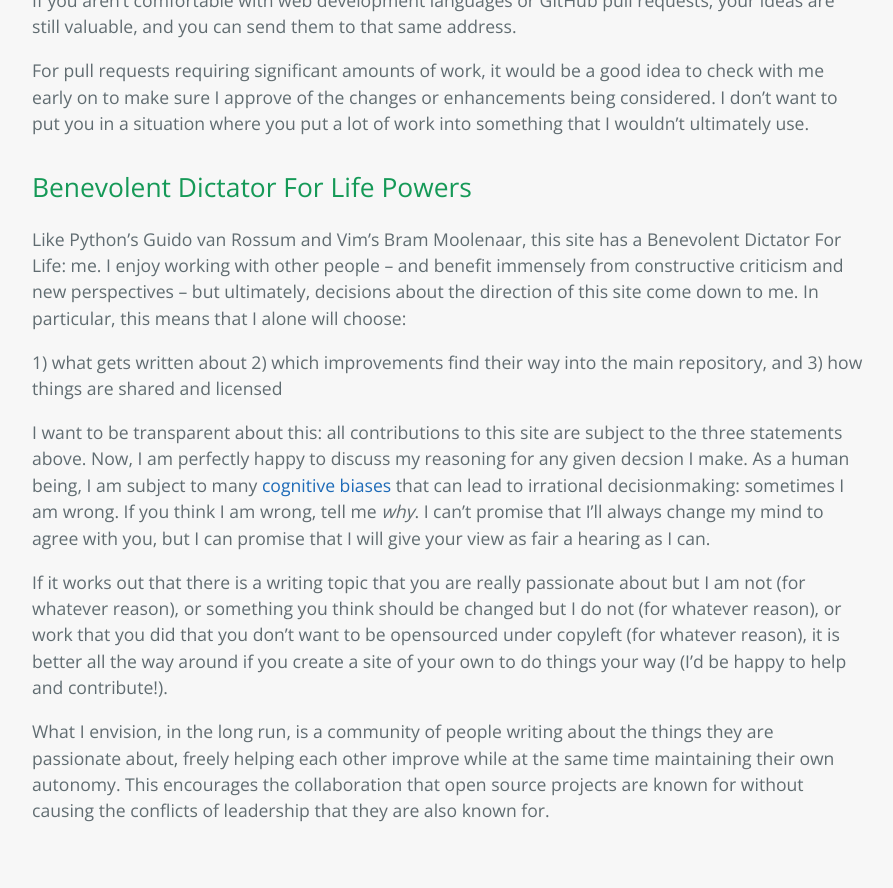
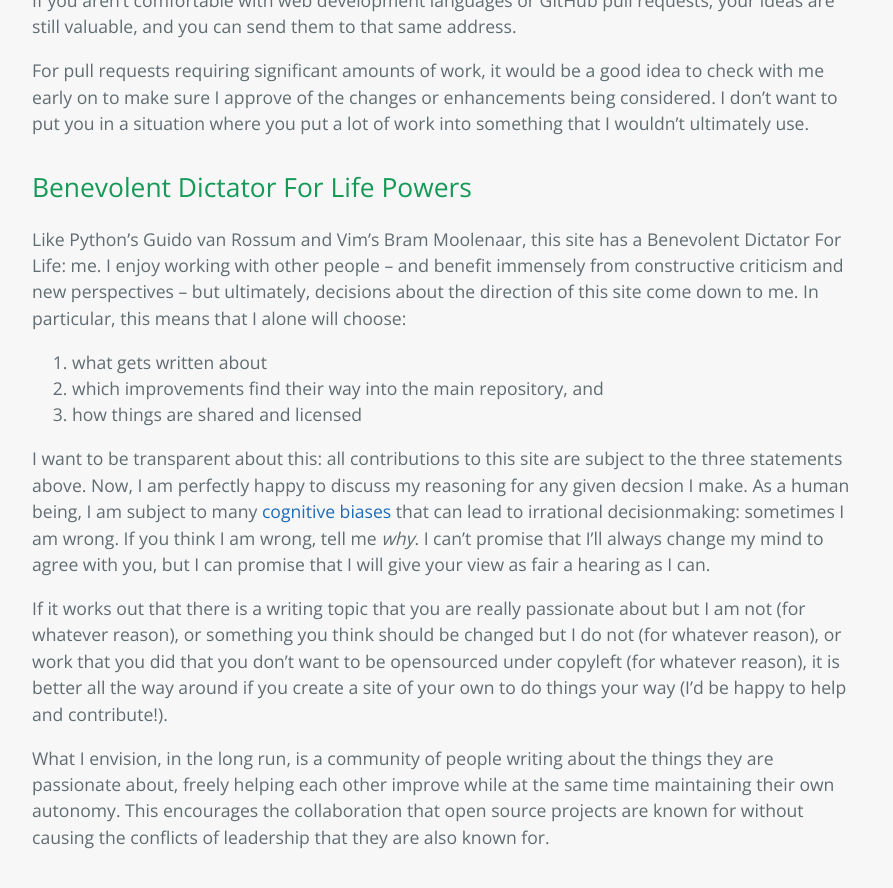
Before and after one commit to StevenTammen/StevenTammen.github.io, a Jekyll site: the page built from pages/contribute.md, in a window 1280 px wide and 900 px high, scrolled down 2261 px. Shown: the top 888 px of the window, without its empty margins (192-1085 px from the left). Built offline with Jekyll 4.4.1, drawn with Linux system fonts in a browser that asks for light colours.

Commit message:
Update contribute.md

```diff
--- a/pages/contribute.md
+++ b/pages/contribute.md
@@ -60,9 +60,9 @@ For pull requests requiring significant amounts of work, it would be a good idea
 
 Like Python's Guido van Rossum and Vim's Bram Moolenaar, this site has a Benevolent Dictator For Life: me. I enjoy working with other people -- and benefit immensely from constructive criticism and new perspectives -- but ultimately, decisions about the direction of this site come down to me. In particular, this means that I alone will choose:
 
-1) what gets written about
-2) which improvements find their way into the main repository, and
-3) how things are shared and licensed
+1. what gets written about
+2. which improvements find their way into the main repository, and
+3. how things are shared and licensed
 
 I want to be transparent about this: all contributions to this site are subject to the three statements above. Now, I am perfectly happy to discuss my reasoning for any given decsion I make. As a human being, I am subject to many [cognitive biases](https://en.wikipedia.org/wiki/List_of_cognitive_biases) that can lead to irrational decisionmaking: sometimes I am wrong. If you think I am wrong, tell me *why*. I can't promise that I'll always change my mind to agree with you, but I can promise that I will give your view as fair a hearing as I can.
 
```
